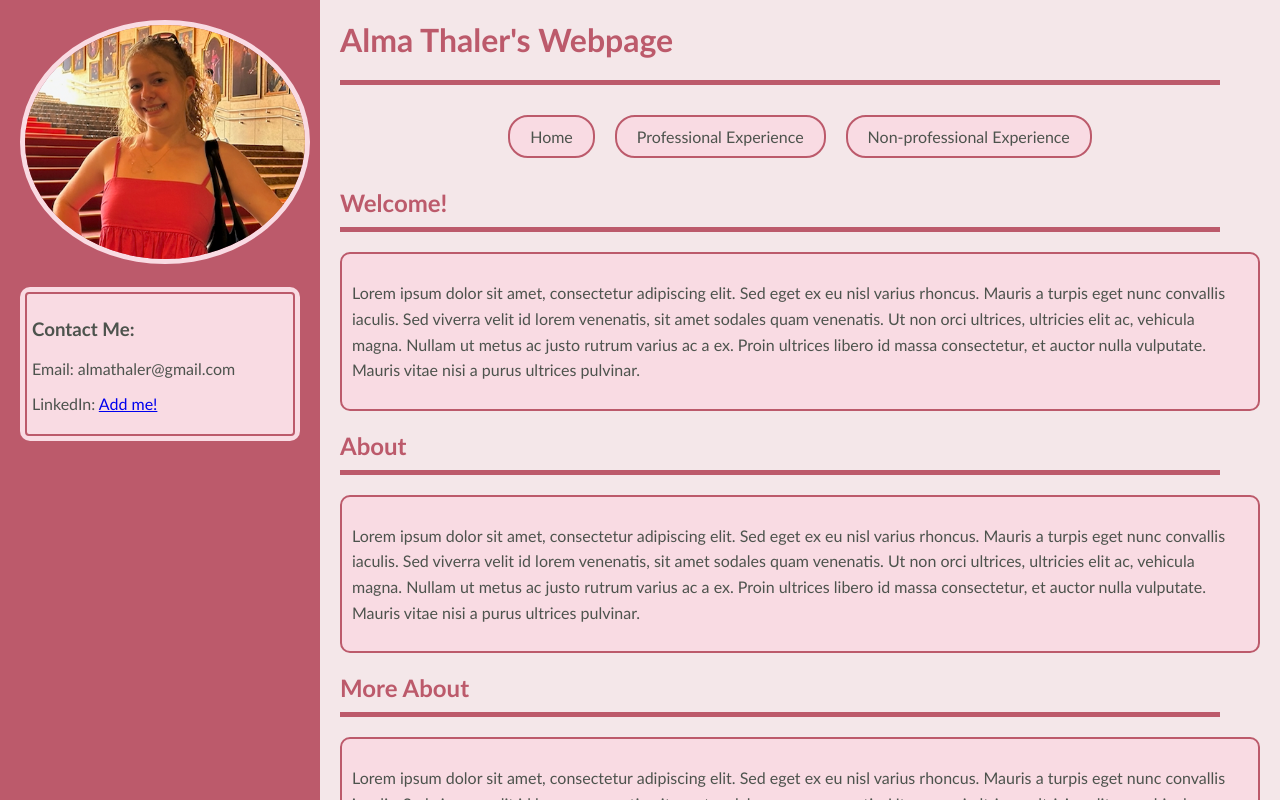
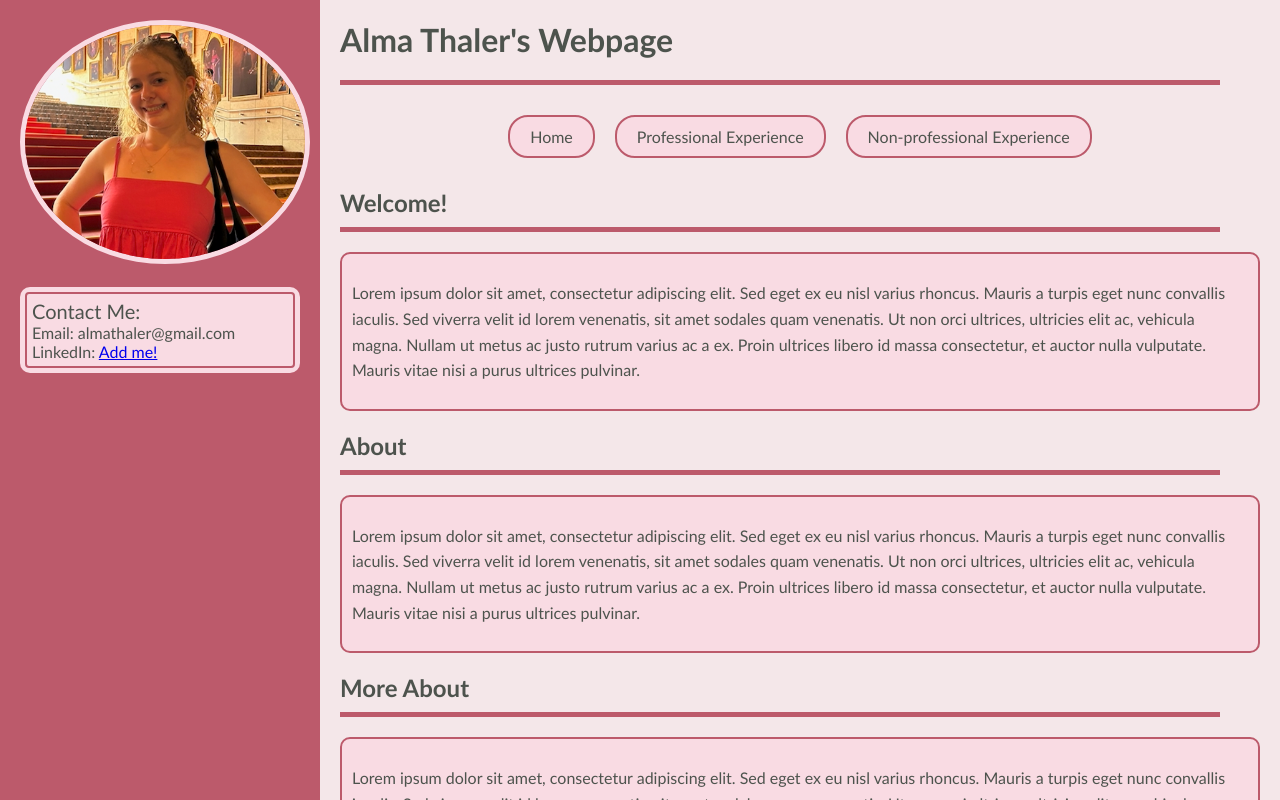
Before and after one commit to almathaler/almathaler.github.io, a plain HTML site: page practice.html in a window 1280 px wide. Drawn offline with Linux system fonts and the light colour scheme.

Commit message:
changed header colors to be dark grey

```diff
--- a/practice.html
+++ b/practice.html
@@ -14,9 +14,9 @@
             <img class="profile-image" src="pfp.png" alt="Profile Image">
             <div class="contact-text-box">
                 <div class="inner-contact-text-box">
-                    <h3>Contact Me:</h3>
-                    <p>Email: almathaler@gmail.com</p>
-                    <p>LinkedIn: <a href="https://www.linkedin.com/in/alma-thaler/">Add me!</a></p>
+                    <div class="no-padding-small-header">Contact Me:</div>
+                    Email: almathaler@gmail.com <br>
+                    LinkedIn: <a href="https://www.linkedin.com/in/alma-thaler/">Add me!</a>
                 </div>
             </div>
         </div>
--- a/practice_style.css
+++ b/practice_style.css
@@ -45,6 +45,10 @@ body {
     margin-bottom: 20px;
 }
 
+.no-padding-small-header {
+    font-size: 20px;
+}
+
 .contact-text-box {
     background-color: #f9dbe3;
     /* Lighter pink */
@@ -64,7 +68,7 @@ body {
 }
 
 .title {
-    color: #BC5A6B;
+    color: rgb(77, 83, 77);
     /* Dark pink */
     margin-top: 0;
 }
@@ -76,7 +80,7 @@ body {
 .section-header {
     font-size: 24px;
     font-weight: bold;
-    color: #BC5A6B;
+    color: rgb(77, 83, 77);
     /* Dark pink */
     margin-top: 20px;
     margin-bottom: 10px;
```
